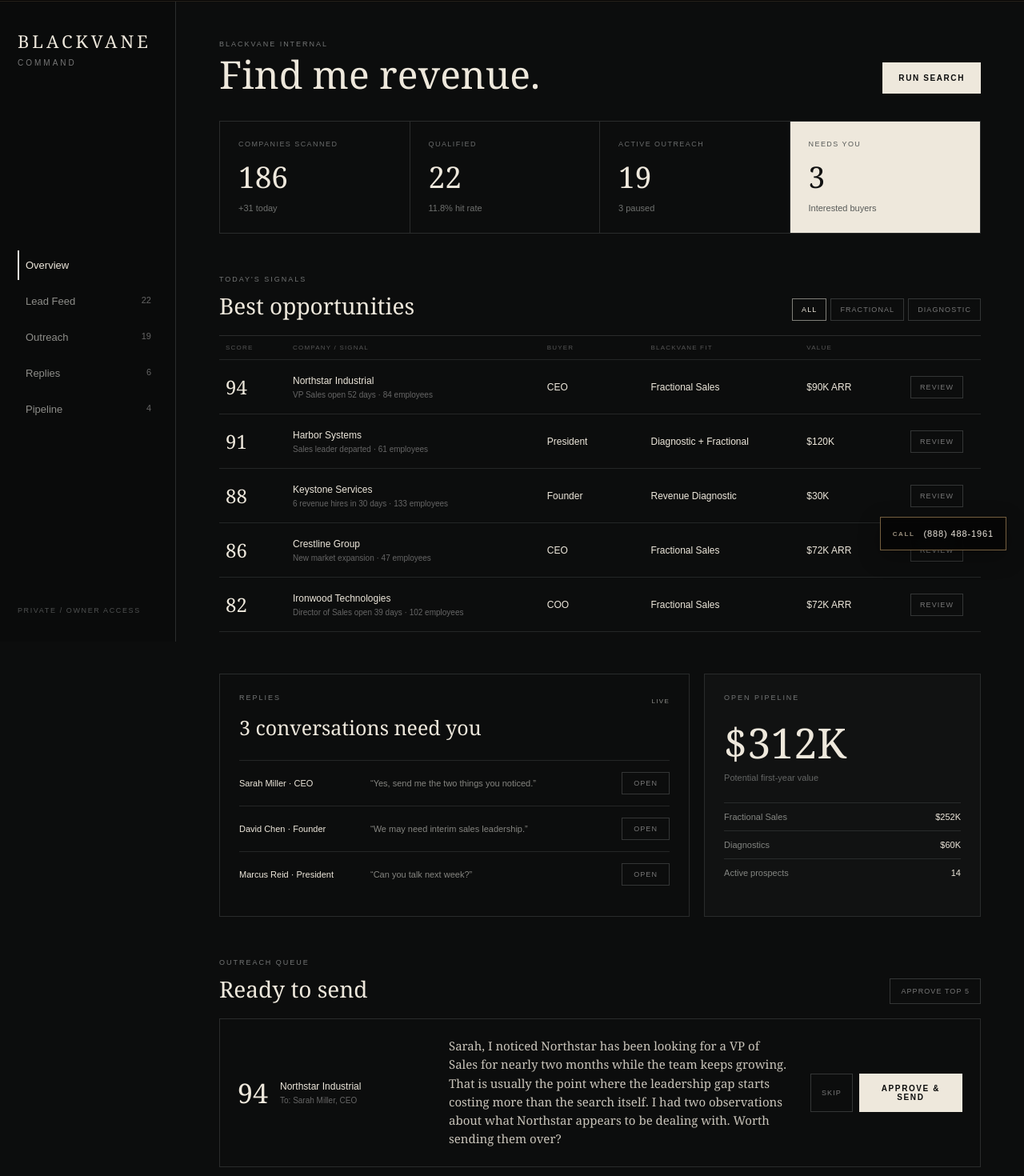
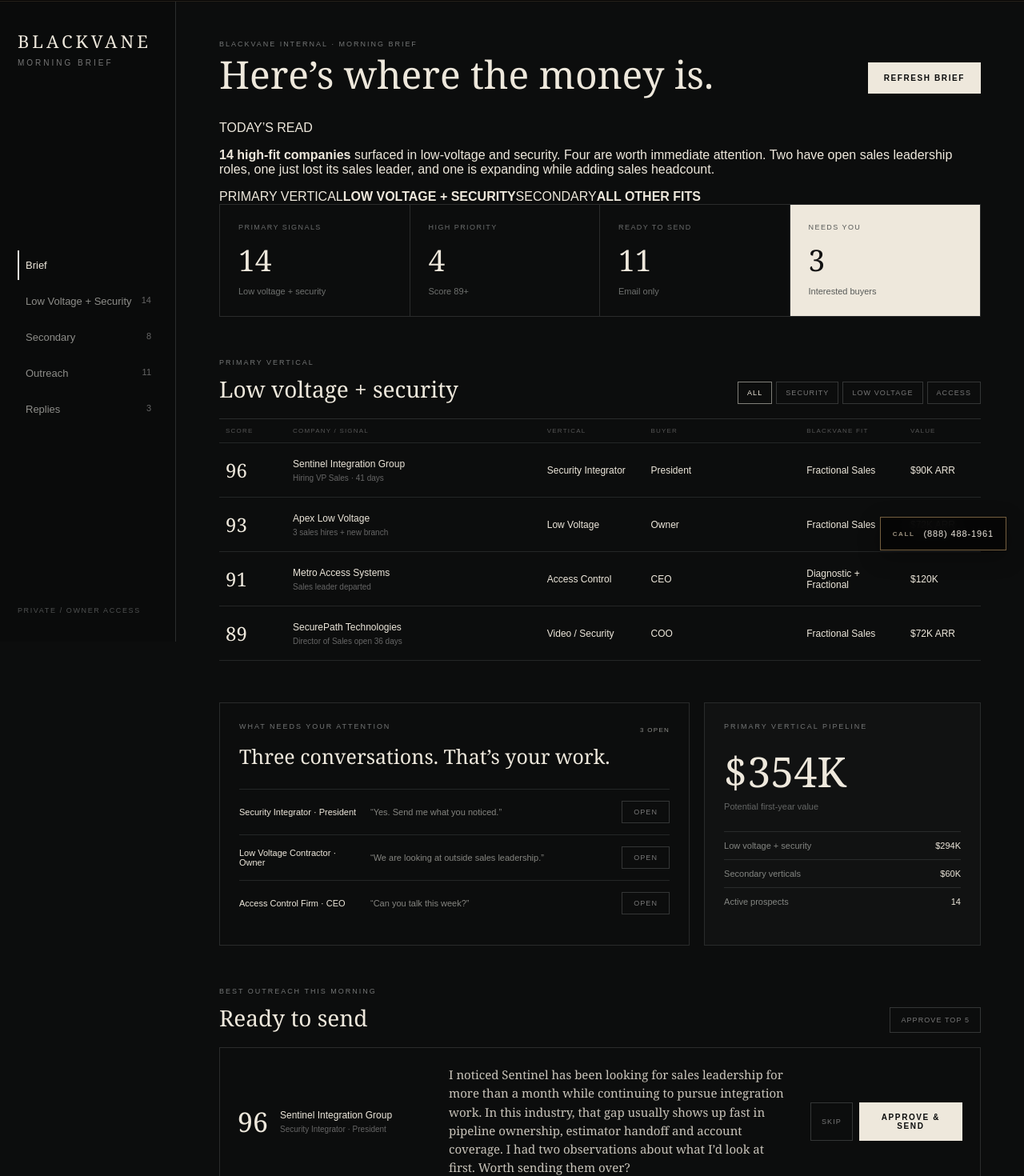
Before and after one commit to gjnicholsiii/Blackvane, a Next.js app: page /command in a window 1280 px wide. Shown: the part 90-1560 px from the top of the page at 80% size. Built offline with nearby package versions, Linux system fonts and the light colour scheme.

Commit message:
Refocus Command as low-voltage security morning brief

```diff
--- a/app/command/page.tsx
+++ b/app/command/page.tsx
@@ -1,32 +1,76 @@
 import './command.css'
 
-const leads = [
-  { company: 'Northstar Industrial', score: 94, signal: 'VP Sales open 52 days', size: '84 employees', buyer: 'CEO', angle: 'Fractional Sales', value: '$90K ARR' },
-  { company: 'Harbor Systems', score: 91, signal: 'Sales leader departed', size: '61 employees', buyer: 'President', angle: 'Diagnostic + Fractional', value: '$120K' },
-  { company: 'Keystone Services', score: 88, signal: '6 revenue hires in 30 days', size: '133 employees', buyer: 'Founder', angle: 'Revenue Diagnostic', value: '$30K' },
-  { company: 'Crestline Group', score: 86, signal: 'New market expansion', size: '47 employees', buyer: 'CEO', angle: 'Fractional Sales', value: '$72K ARR' },
-  { company: 'Ironwood Technologies', score: 82, signal: 'Director of Sales open 39 days', size: '102 employees', buyer: 'COO', angle: 'Fractional Sales', value: '$72K ARR' },
+const primaryLeads = [
+  { company: 'Sentinel Integration Group', score: 96, vertical: 'Security Integrator', signal: 'Hiring VP Sales · 41 days', buyer: 'President', fit: 'Fractional Sales', value: '$90K ARR' },
+  { company: 'Apex Low Voltage', score: 93, vertical: 'Low Voltage', signal: '3 sales hires + new branch', buyer: 'Owner', fit: 'Fractional Sales', value: '$72K ARR' },
+  { company: 'Metro Access Systems', score: 91, vertical: 'Access Control', signal: 'Sales leader departed', buyer: 'CEO', fit: 'Diagnostic + Fractional', value: '$120K' },
+  { company: 'SecurePath Technologies', score: 89, vertical: 'Video / Security', signal: 'Director of Sales open 36 days', buyer: 'COO', fit: 'Fractional Sales', value: '$72K ARR' },
+]
+
+const secondaryLeads = [
+  { company: 'Northstar Industrial', score: 84, vertical: 'Industrial Services', signal: 'VP Sales open 52 days', buyer: 'CEO', fit: 'Fractional Sales', value: '$90K ARR' },
+  { company: 'Keystone Services', score: 81, vertical: 'Business Services', signal: '6 revenue hires in 30 days', buyer: 'Founder', fit: 'Revenue Diagnostic', value: '$30K' },
 ]
 
 export default function CommandPage() {
   return (
     <main className="command-shell">
       <aside className="command-rail">
-        <div><div className="command-mark">BLACKVANE</div><div className="command-label">COMMAND</div></div>
-        <nav><a className="active" href="#overview">Overview</a><a href="#leads">Lead Feed <span>22</span></a><a href="#outreach">Outreach <span>19</span></a><a href="#replies">Replies <span>6</span></a><a href="#pipeline">Pipeline <span>4</span></a></nav>
+        <div><div className="command-mark">BLACKVANE</div><div className="command-label">MORNING BRIEF</div></div>
+        <nav>
+          <a className="active" href="#brief">Brief</a>
+          <a href="#primary">Low Voltage + Security <span>14</span></a>
+          <a href="#secondary">Secondary <span>8</span></a>
+          <a href="#outreach">Outreach <span>11</span></a>
+          <a href="#replies">Replies <span>3</span></a>
+        </nav>
         <div className="rail-foot">PRIVATE / OWNER ACCESS</div>
       </aside>
+
       <section className="command-main">
-        <header className="command-top"><div><p className="eyebrow">BLACKVANE INTERNAL</p><h1>Find me revenue.</h1></div><button className="run-button">RUN SEARCH</button></header>
-        <section id="overview" className="metrics-grid">
-          <article><span>COMPANIES SCANNED</span><strong>186</strong><em>+31 today</em></article><article><span>QUALIFIED</span><strong>22</strong><em>11.8% hit rate</em></article><article><span>ACTIVE OUTREACH</span><strong>19</strong><em>3 paused</em></article><article className="priority"><span>NEEDS YOU</span><strong>3</strong><em>Interested buyers</em></article>
+        <header className="command-top" id="brief">
+          <div><p className="eyebrow">BLACKVANE INTERNAL · MORNING BRIEF</p><h1>Here’s where the money is.</h1></div>
+          <button className="run-button">REFRESH BRIEF</button>
+        </header>
+
+        <section className="brief-card">
+          <div className="brief-kicker">TODAY’S READ</div>
+          <p><strong>14 high-fit companies</strong> surfaced in low-voltage and security. Four are worth immediate attention. Two have open sales leadership roles, one just lost its sales leader, and one is expanding while adding sales headcount.</p>
+          <div className="brief-actions"><span>PRIMARY VERTICAL</span><b>LOW VOLTAGE + SECURITY</b><span>SECONDARY</span><b>ALL OTHER FITS</b></div>
         </section>
-        <section className="command-section" id="leads">
-          <div className="section-head"><div><p className="eyebrow">TODAY'S SIGNALS</p><h2>Best opportunities</h2></div><div className="filter-row"><button className="selected">ALL</button><button>FRACTIONAL</button><button>DIAGNOSTIC</button></div></div>
-          <div className="lead-table"><div className="lead-row table-head"><span>SCORE</span><span>COMPANY / SIGNAL</span><span>BUYER</span><span>BLACKVANE FIT</span><span>VALUE</span><span></span></div>{leads.map((lead) => (<div className="lead-row" key={lead.company}><span className="score">{lead.score}</span><span><b>{lead.company}</b><small>{lead.signal} · {lead.size}</small></span><span>{lead.buyer}</span><span>{lead.angle}</span><span>{lead.value}</span><span><button className="review">REVIEW</button></span></div>))}</div>
+
+        <section className="metrics-grid">
+          <article><span>PRIMARY SIGNALS</span><strong>14</strong><em>Low voltage + security</em></article>
+          <article><span>HIGH PRIORITY</span><strong>4</strong><em>Score 89+</em></article>
+          <article><span>READY TO SEND</span><strong>11</strong><em>Email only</em></article>
+          <article className="priority"><span>NEEDS YOU</span><strong>3</strong><em>Interested buyers</em></article>
         </section>
-        <section className="lower-grid"><article className="panel" id="replies"><div className="panel-head"><p className="eyebrow">REPLIES</p><span className="live-dot">LIVE</span></div><h3>3 conversations need you</h3><div className="reply-item"><b>Sarah Miller · CEO</b><span>“Yes, send me the two things you noticed.”</span><button>OPEN</button></div><div className="reply-item"><b>David Chen · Founder</b><span>“We may need interim sales leadership.”</span><button>OPEN</button></div><div className="reply-item"><b>Marcus Reid · President</b><span>“Can you talk next week?”</span><button>OPEN</button></div></article><article className="panel opportunity-panel" id="pipeline"><p className="eyebrow">OPEN PIPELINE</p><div className="pipeline-number">$312K</div><p className="muted">Potential first-year value</p><div className="pipeline-line"><span>Fractional Sales</span><b>$252K</b></div><div className="pipeline-line"><span>Diagnostics</span><b>$60K</b></div><div className="pipeline-line"><span>Active prospects</span><b>14</b></div></article></section>
-        <section className="command-section" id="outreach"><div className="section-head"><div><p className="eyebrow">OUTREACH QUEUE</p><h2>Ready to send</h2></div><button className="ghost-button">APPROVE TOP 5</button></div><div className="outreach-card"><div className="outreach-meta"><span>94</span><div><b>Northstar Industrial</b><small>To: Sarah Miller, CEO</small></div></div><div className="message-preview">Sarah, I noticed Northstar has been looking for a VP of Sales for nearly two months while the team keeps growing. That is usually the point where the leadership gap starts costing more than the search itself. I had two observations about what Northstar appears to be dealing with. Worth sending them over?</div><div className="outreach-actions"><button className="reject">SKIP</button><button className="approve">APPROVE & SEND</button></div></div></section>
+
+        <section className="command-section" id="primary">
+          <div className="section-head"><div><p className="eyebrow">PRIMARY VERTICAL</p><h2>Low voltage + security</h2></div><div className="filter-row"><button className="selected">ALL</button><button>SECURITY</button><button>LOW VOLTAGE</button><button>ACCESS</button></div></div>
+          <div className="lead-table">
+            <div className="lead-row table-head"><span>SCORE</span><span>COMPANY / SIGNAL</span><span>VERTICAL</span><span>BUYER</span><span>BLACKVANE FIT</span><span>VALUE</span></div>
+            {primaryLeads.map((lead) => (<div className="lead-row" key={lead.company}><span className="score">{lead.score}</span><span><b>{lead.company}</b><small>{lead.signal}</small></span><span>{lead.vertical}</span><span>{lead.buyer}</span><span>{lead.fit}</span><span>{lead.value}</span></div>))}
+          </div>
+        </section>
+
+        <section className="lower-grid" id="replies">
+          <article className="panel"><div className="panel-head"><p className="eyebrow">WHAT NEEDS YOUR ATTENTION</p><span className="live-dot">3 OPEN</span></div><h3>Three conversations. That’s your work.</h3><div className="reply-item"><b>Security Integrator · President</b><span>“Yes. Send me what you noticed.”</span><button>OPEN</button></div><div className="reply-item"><b>Low Voltage Contractor · Owner</b><span>“We are looking at outside sales leadership.”</span><button>OPEN</button></div><div className="reply-item"><b>Access Control Firm · CEO</b><span>“Can you talk this week?”</span><button>OPEN</button></div></article>
+          <article className="panel opportunity-panel"><p className="eyebrow">PRIMARY VERTICAL PIPELINE</p><div className="pipeline-number">$354K</div><p className="muted">Potential first-year value</p><div className="pipeline-line"><span>Low voltage + security</span><b>$294K</b></div><div className="pipeline-line"><span>Secondary verticals</span><b>$60K</b></div><div className="pipeline-line"><span>Active prospects</span><b>14</b></div></article>
+        </section>
+
+        <section className="command-section" id="outreach">
+          <div className="section-head"><div><p className="eyebrow">BEST OUTREACH THIS MORNING</p><h2>Ready to send</h2></div><button className="ghost-button">APPROVE TOP 5</button></div>
+          <div className="outreach-card"><div className="outreach-meta"><span>96</span><div><b>Sentinel Integration Group</b><small>Security Integrator · President</small></div></div><div className="message-preview">I noticed Sentinel has been looking for sales leadership for more than a month while continuing to pursue integration work. In this industry, that gap usually shows up fast in pipeline ownership, estimator handoff and account coverage. I had two observations about what I’d look at first. Worth sending them over?</div><div className="outreach-actions"><button className="reject">SKIP</button><button className="approve">APPROVE & SEND</button></div></div>
+        </section>
+
+        <section className="command-section secondary-section" id="secondary">
+          <div className="section-head"><div><p className="eyebrow">SECONDARY VERTICALS</p><h2>Everything else worth seeing</h2></div></div>
+          <div className="lead-table">
+            <div className="lead-row table-head"><span>SCORE</span><span>COMPANY / SIGNAL</span><span>VERTICAL</span><span>BUYER</span><span>BLACKVANE FIT</span><span>VALUE</span></div>
+            {secondaryLeads.map((lead) => (<div className="lead-row subdued" key={lead.company}><span className="score">{lead.score}</span><span><b>{lead.company}</b><small>{lead.signal}</small></span><span>{lead.vertical}</span><span>{lead.buyer}</span><span>{lead.fit}</span><span>{lead.value}</span></div>))}
+          </div>
+        </section>
       </section>
     </main>
   )
```
